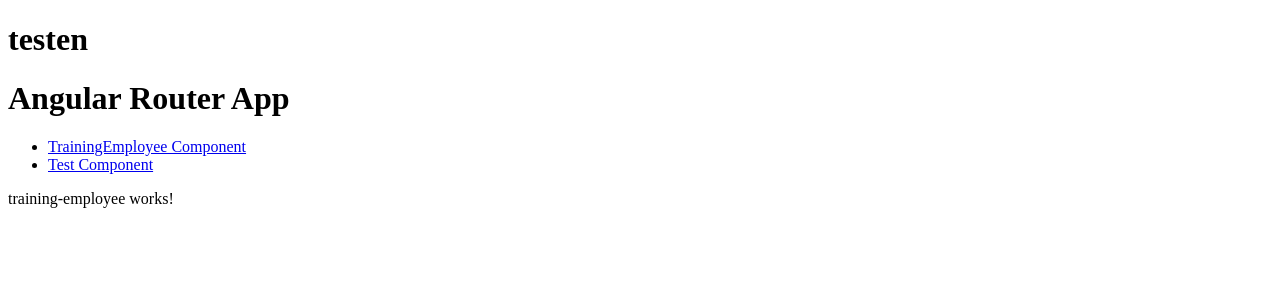
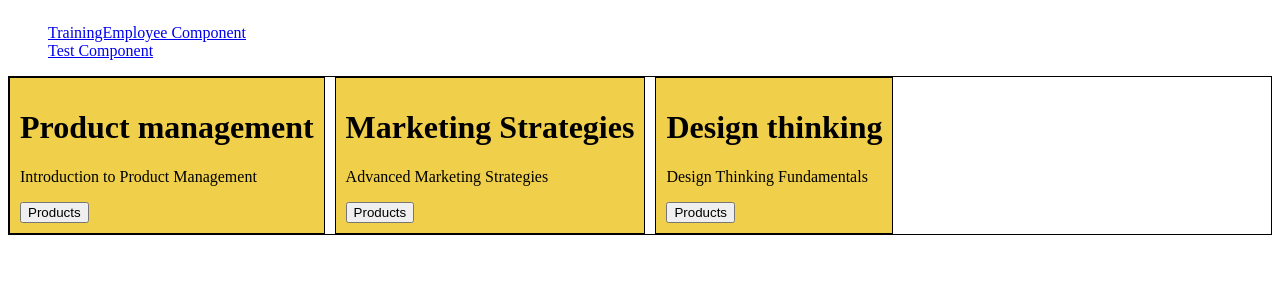
Before and after one commit to sofiane-atari/periskalacademy, an Angular app in the folder periskal-application/frontend/Periskal-frontend/: page /trainingEmployee in a window 1280 px wide. Shown: the top 300 px of the page. Built offline with nearby package versions, Linux system fonts and the light colour scheme.

Commit message:
Add styling + demo data

```diff
--- a/periskal-application/frontend/Periskal-frontend/src/app/app.component.css
+++ b/periskal-application/frontend/Periskal-frontend/src/app/app.component.css
@@ -0,0 +1,6 @@
+nav {
+  display: inline-block;
+}
+li {
+  list-style-type: none;
+}
--- a/periskal-application/frontend/Periskal-frontend/src/app/app.component.html
+++ b/periskal-application/frontend/Periskal-frontend/src/app/app.component.html
@@ -1,4 +1,3 @@
-<h1>Angular Router App</h1>
 <nav>
   <ul>
     <li>
--- a/periskal-application/frontend/Periskal-frontend/src/app/training-employee/training-employee.component.css
+++ b/periskal-application/frontend/Periskal-frontend/src/app/training-employee/training-employee.component.css
@@ -0,0 +1,12 @@
+.container {
+  border: 1px solid black;
+  display: flex;
+  justify-content: flex-start;
+  gap: 10px;
+}
+
+.training {
+  background-color: #f0d04b;
+  padding: 10px;
+  border: 1px solid black;
+}
--- a/periskal-application/frontend/Periskal-frontend/src/app/training-employee/training-employee.component.html
+++ b/periskal-application/frontend/Periskal-frontend/src/app/training-employee/training-employee.component.html
@@ -1 +1,9 @@
-<p>training-employee works!</p>
+<div class="container">
+  @for (item of demoTrainingData; track $index) {
+  <div class="training">
+    <h1>{{ item.name }}</h1>
+    <p>{{ item.description }}</p>
+    <button>Products</button>
+  </div>
+  }
+</div>
--- a/periskal-application/frontend/Periskal-frontend/src/app/training-employee/training-employee.component.ts
+++ b/periskal-application/frontend/Periskal-frontend/src/app/training-employee/training-employee.component.ts
@@ -7,5 +7,70 @@ import { Component } from '@angular/core';
   styleUrl: './training-employee.component.css'
 })
 export class TrainingEmployeeComponent {
+  public demoTrainingData: training[] = [
+    {
+      id: 1,
+      name: "Product management",
+      description: "Introduction to Product Management",
+      Products: [
+        {
+          id: 1,
+          name: "Product management",
+          description: "Product Management 101 Book",
+        },
+        {
+          id: 2,
+          name: "Roadmap template",
+          description: "Product Roadmap Template",
+        },
+      ],
+    },
+    {
+      id: 2,
+      name: "Marketing Strategies",
+      description: "Advanced Marketing Strategies",
+      Products: [
+        {
+          id: 3,
+          name: "Marketing Campaign intro",
+          description: "Marketing Campaign Planner",
+        },
+        {
+          id: 4,
+          name: "SEO mastery guide",
+          description: "SEO Mastery Guide",
+        },
+      ],
+    },
+    {
+      id: 3,
+      name: "Design thinking",
+      description: "Design Thinking Fundamentals",
+      Products: [
+        {
+          id: 5,
+          name: "Toolkit",
+          description: "Design Thinking Toolkit",
+        },
+        {
+          id: 6,
+          name: "Empathy",
+          description: "Empathy Map Template",
+        },
+      ],
+    },
+  ];
 
 }
+
+export interface training {
+  id: number
+  name: String
+  description: String
+  Products: product[]
+}
+export interface product {
+  id: number
+  name: String
+  description: String
+}
--- a/periskal-application/frontend/Periskal-frontend/src/index.html
+++ b/periskal-application/frontend/Periskal-frontend/src/index.html
@@ -1,6 +1,5 @@
 <!DOCTYPE html>
 <html lang="en">
-
   <head>
     <meta charset="utf-8" />
     <title>PeriskalFrontend</title>
@@ -10,8 +9,6 @@
   </head>
 
   <body>
-  <h1>testen</h1>
     <app-root></app-root>
   </body>
-
 </html>
```
Lines whose indentation alone changed are shown as unchanged.
